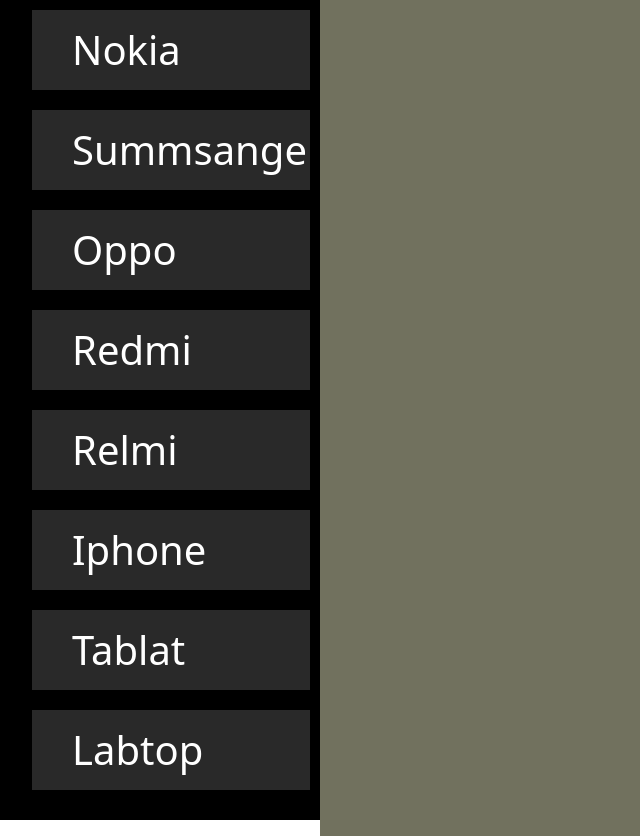
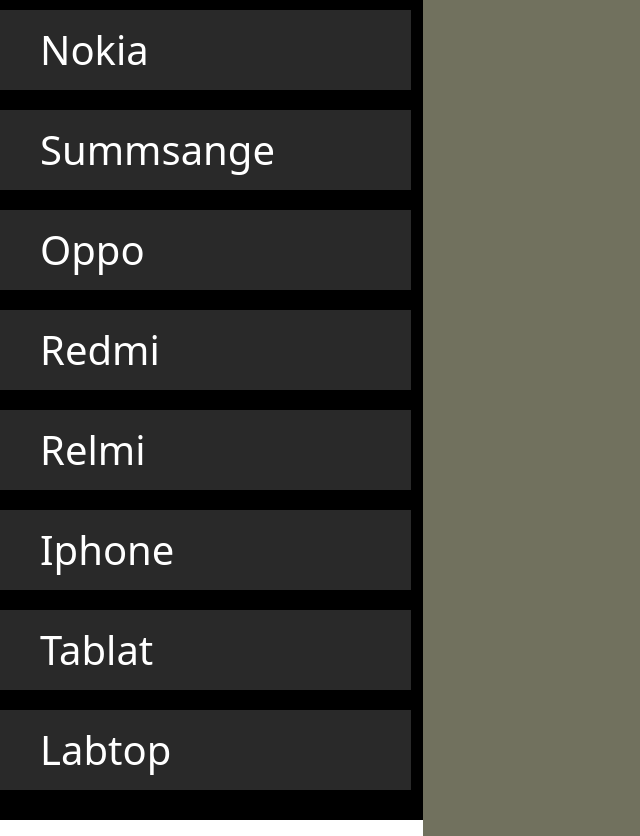
Before and after one commit to ahmed00Abdullah/task-js, a plain HTML site: page index.html in a window 1280 px wide. Shown: the whole page, without its empty margins (0-640 px from the left). Drawn offline with nearby package versions, Linux system fonts and the light colour scheme.

Commit message:
first edit

```diff
--- a/css/style.css
+++ b/css/style.css
@@ -6,11 +6,8 @@
 /* ////////////////////////// */
 .section1{
   display: flex;
-  /* justify-content: space-between; */
-  /* background-color: beige; */
 }
 ul{
-  width: 25%;
   padding: 10px;
   background-color: black;
 }
@@ -35,7 +32,6 @@
   color: #000;
 }
 .data{
-  width: 75%;
   padding: 50px;
   background-color: rgb(113, 113, 94);
   color: #fff;
@@ -47,8 +43,6 @@
   padding: 5px !important;
   font-size: 24px !important;
   background-color: darkgrey !important;
-  /* color: #fff; */
-  /* border: none; */
 
 }
 .price #totalPrice{
@@ -56,3 +50,14 @@
   margin-left: 20px;
   background-color: green;
 }
+@media (max-width: 990px) {
+  /* ul{
+    display: flex;
+    flex-direction: row;
+
+  }
+  ul li{
+    display: grid;
+    flex-wrap: wrap;
+  } */
+}
--- a/index.html
+++ b/index.html
@@ -7,8 +7,8 @@
         <link href="https://cdn.jsdelivr.net/npm/bootstrap@5.3.3/dist/css/bootstrap.min.css" rel="stylesheet" integrity="sha384-QWTKZyjpPEjISv5WaRU9OFeRpok6YctnYmDr5pNlyT2bRjXh0JMhjY6hW+ALEwIH" crossorigin="anonymous">
     </head>
     <body>
-    <div class="section1">
-        <ul class="product">
+    <div class="section1 row">
+        <ul class="product col-lg-4 col-12">
             <li price = "2000"><a href="#">Nokia</a> </li>
             <li price = "4000"><a href="#">Summsange</a> </li>
             <li price = "6000"><a href="#">Oppo</a> </li>
@@ -19,7 +19,7 @@
             <li price = "16000"><a href="#">Labtop</a> </li>
         </ul>
 
-        <div class="data">
+        <div class="data col-lg-8 col-12">
             <div class="showName">  </div>
             <div style="display: flex;" class="price">
                 <button style="display: none;" class="priceProduct btn">Total Price</button>
```
